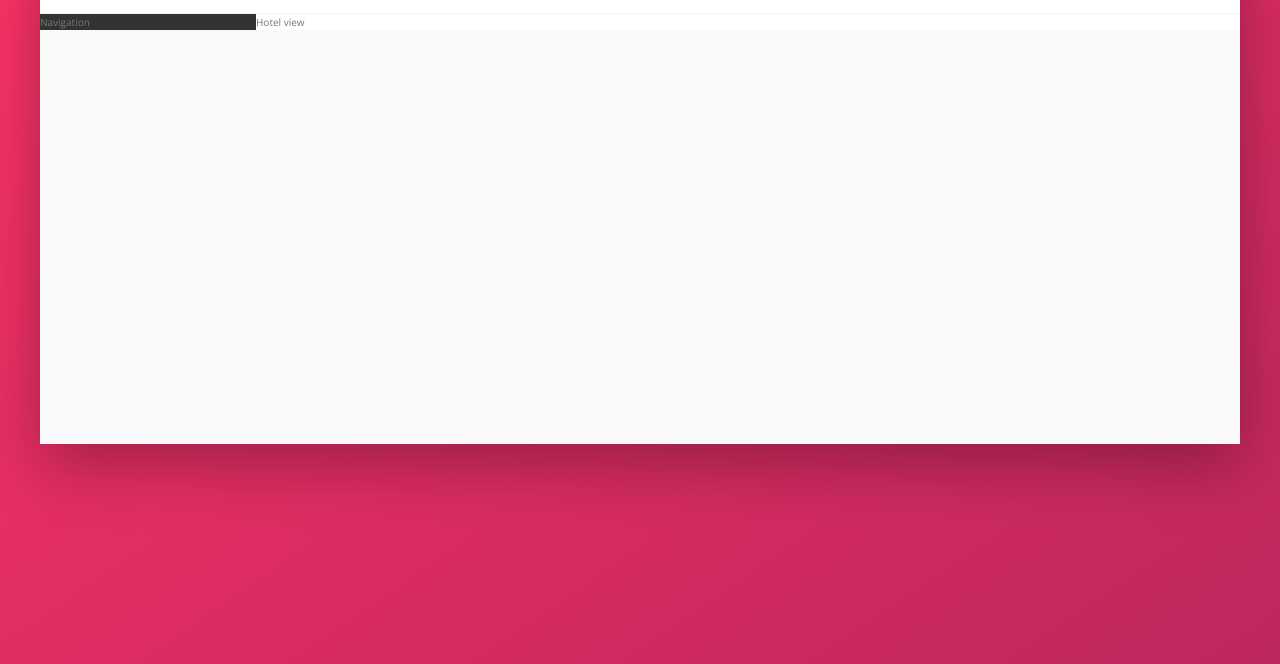
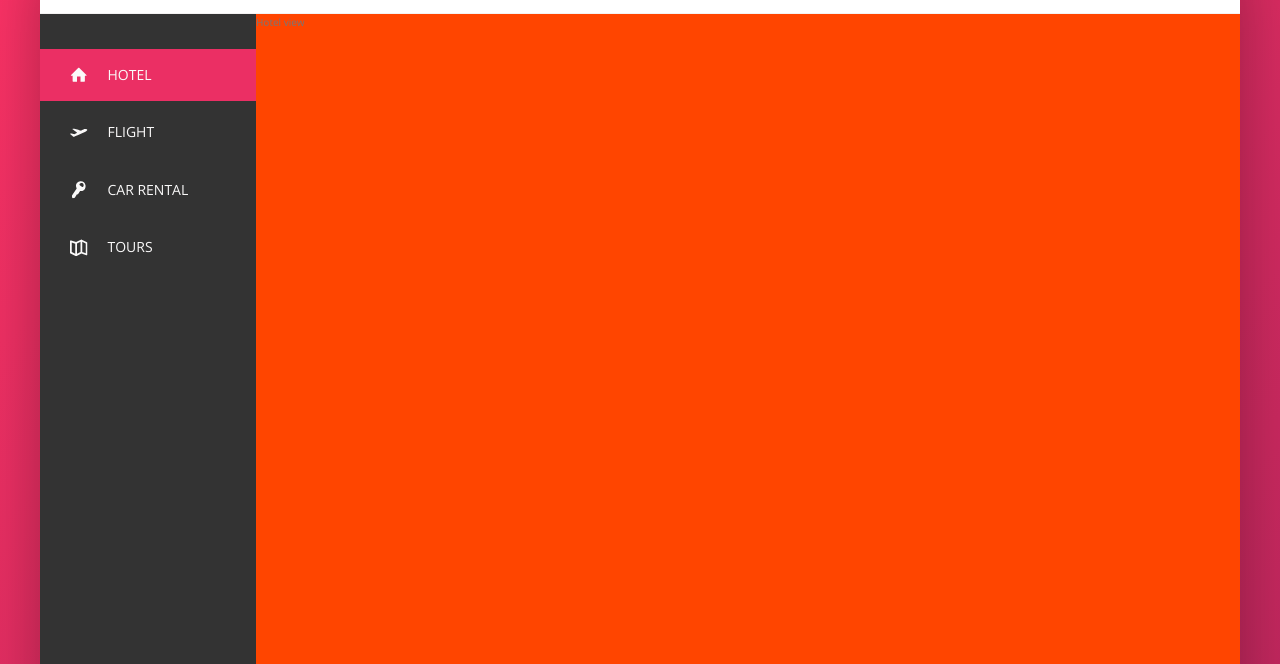
Before and after one commit to MehradSharifi/Trillo-by-Jonas-Schmedtmann, a website: page index.html in a window 1280 px wide. Shown: the part 136-800 px from the top of the page. Drawn offline with nearby package versions, Linux system fonts and the light colour scheme.

Commit message:
Building the Navigation

```diff
--- a/index.html
+++ b/index.html
@@ -46,12 +46,48 @@
                               <span class="user-nav__user-name">Jonas</span>
                         </div>
                    </nav>
-
         </header>
 
         <div class="content">
             <nav class="sidebar">
-                Navigation
+                <ul class="side-nav">
+                    <li class="side-nav__item side-nav__item--active">
+                        <a href="#" class="side-nav__link">
+                            <svg class="side-nav__icon">
+                                <use xLink:href="img/sprite.svg#icon-home"></use>
+                            </svg>
+                            <span>Hotel</span>
+                        </a>
+                    </li>
+                    <li class="side-nav__item">
+                        <a href="#" class="side-nav__link">
+                            <svg class="side-nav__icon">
+                                <use xLink:href="img/sprite.svg#icon-aircraft-take-off"></use>
+                            </svg>
+                            <span>Flight</span>
+                        </a>
+                    </li>
+                    <li class="side-nav__item">
+                        <a href="#" class="side-nav__link">
+                            <svg class="side-nav__icon">
+                                <use xLink:href="img/sprite.svg#icon-key"></use>
+                            </svg>
+                            <span>Car rental</span>
+                        </a>
+                    </li>
+                    <li class="side-nav__item">
+                        <a href="#" class="side-nav__link">
+                            <svg class="side-nav__icon">
+                                <use xLink:href="img/sprite.svg#icon-map"></use>
+                            </svg>
+                            <span>Tours</span>
+                        </a>
+                    </li>
+                </ul>
+
+                <div class="legal">
+                    &copy; 2017 by trillo. All rights reserved.
+                </div>
             </nav>
             <main class="hotel-view">
                 Hotel view
--- a/sass/_components.scss
+++ b/sass/_components.scss
@@ -38,7 +38,7 @@
     }
 
     //json selectoer
-    &__input:focus + &__button {
+    &__input:focus+&__button {
         background-color: var(--color-Grey-light-3);
     }
 
@@ -57,9 +57,9 @@
     }
 
     &__icon {
-       height: 2rem;
-       width: 2rem;
-       fill: var(--color-Grey-dark-3);
+        height: 2rem;
+        width: 2rem;
+        fill: var(--color-Grey-dark-3);
     }
 }
 
@@ -74,7 +74,7 @@
     align-items: center;
 
     //direct childredn
-    & > * {
+    &>* {
         padding: 0 2rem;
         cursor: pointer;
         height: 100%;
@@ -83,12 +83,12 @@
         transition: all .3s;
     }
 
-    & > *:hover {
+    &>*:hover {
         background-color: var(--color-Grey-light-2);
     }
 
     &__icon-box {
-       position: relative;
+        position: relative;
     }
 
     &__icon {
@@ -105,7 +105,7 @@
         background-color: var(--color-primary);
         color: #fff;
         position: absolute;
-        top:1.5rem;
+        top: 1.5rem;
         right: 1.1rem;
 
         display: flex;
@@ -120,3 +120,73 @@
 
     }
 }
+
+//////////////////////////////
+///// Side Navigation
+.side-nav {
+    font-size: 1.4rem;
+    list-style: none;
+    margin-top: 3.5rem;
+
+    &__item {
+        position: relative;
+
+        &:not(:last-child) {
+            margin-bottom: .5rem;
+        }
+    }
+
+    &__item::before {
+        content: "";
+        position: absolute;
+        top: 0;
+        left: 0;
+        height: 100%;
+        width: .3rem;
+        background-color: var(--color-primary);
+        transform: scaleY(0);
+        transition: transform .2s,
+            width .4s cubic-bezier(1, 0, 0, 1) .2s,
+            background-color .1s;
+    }
+
+    &__item:hover::before,
+    &__item--active::before {
+        transform: scaleY(1);
+        width: 100%;
+    }
+
+    &__item:active::before {
+        background-color: var(--color-primary-light);
+    }
+
+    &__link:link,
+    &__link:visited {
+        color: var(--color-Grey-light-1);
+        text-decoration: none;
+        text-transform: uppercase;
+        display: inline-block;
+        padding: 1.5rem 3rem;
+        position: relative;
+        z-index: 9999;
+
+        display: flex;
+        align-items: center;
+    }
+
+    &__icon {
+        width: 1.75rem;
+        height: 1.75rem;
+        margin-right: 2rem;
+        fill: currentColor;
+    }
+}
+
+//////////////////////////////
+///// LEGAL TEXT
+.legal {
+    font-size: 1.2rem;
+    color: var(--color-Grey-light-4);
+    text-align: center;
+    padding: 2.5rem;
+}
--- a/sass/_layout.scss
+++ b/sass/_layout.scss
@@ -24,9 +24,16 @@
  .sidebar {
     background-color: var(--color-Grey-dark-1);
     flex: 0 0 18%;
+    display: flex;
+    flex-direction: column;
+    justify-content: space-between;
  }
 
  .hotel-view {
     background-color: #fff;
     flex: 1;
+
+    //test
+    background-color: orangered;
+    height: 80rem;
  }
```
Also changed, not shown: css/style.css.
